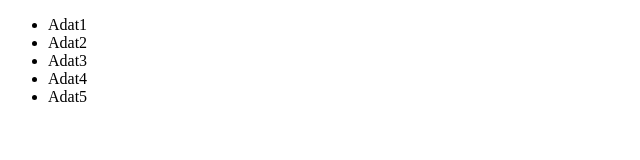
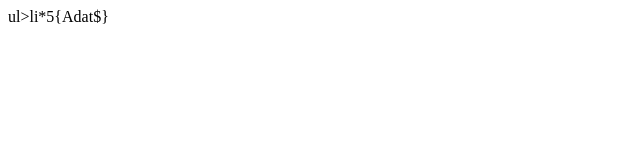
Before and after one commit to andrasinorbert/2023_9c_web, a plain HTML site: page 20231113.html in a window 1280 px wide. Shown: the whole page, without its empty margins (0-640 px from the left). Drawn offline with Linux system fonts and the light colour scheme.

Commit message:
Update 20231113.html

```diff
--- a/20231113.html
+++ b/20231113.html
@@ -6,12 +6,6 @@
     <title>Document</title>
 </head>
 <body>
-    <ul>
-        <li>Adat1</li>
-        <li>Adat2</li>
-        <li>Adat3</li>
-        <li>Adat4</li>
-        <li>Adat5</li>
-    </ul>
+    ul>li*5{Adat$}
 </body>
 </html>
```
